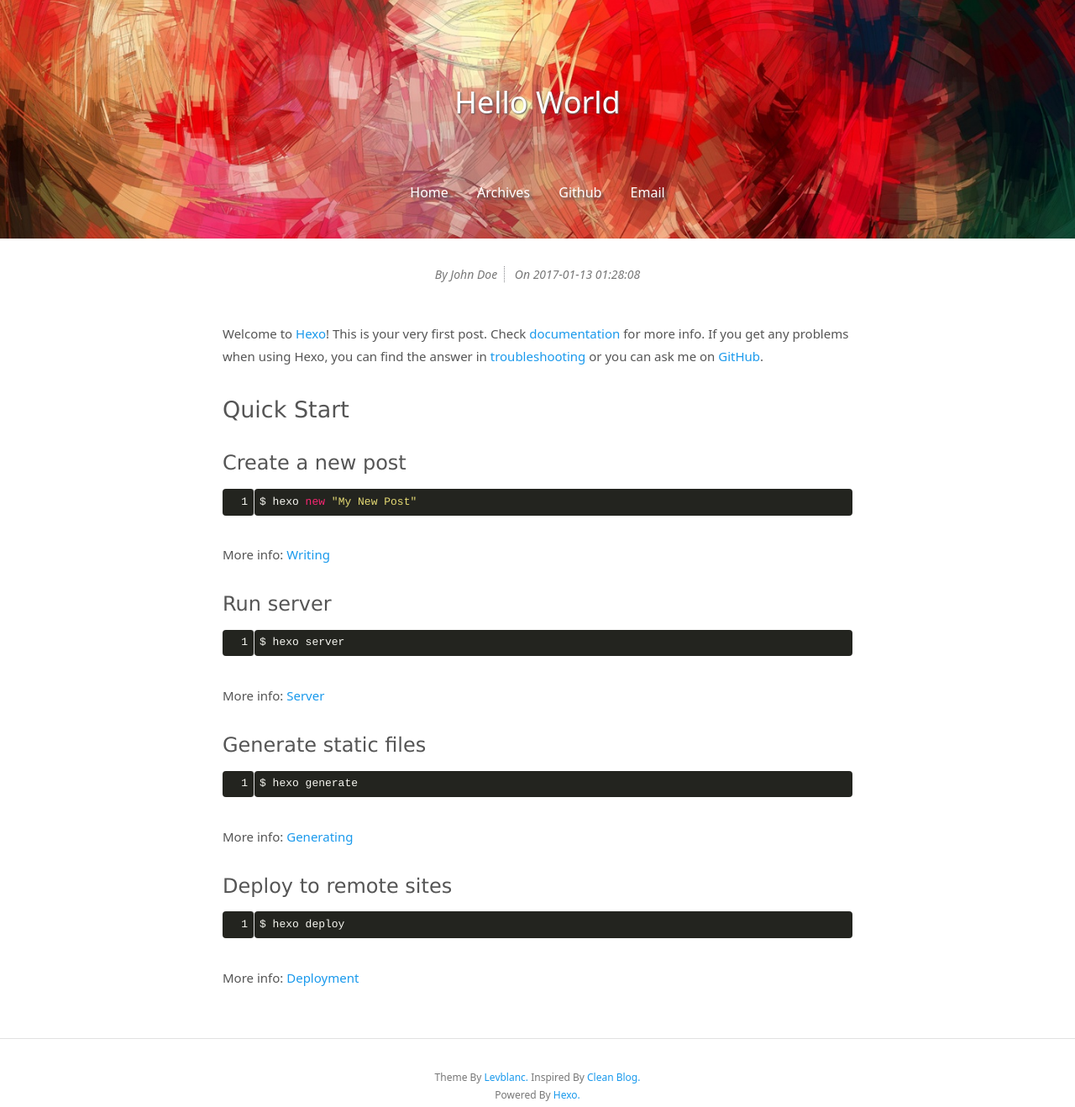
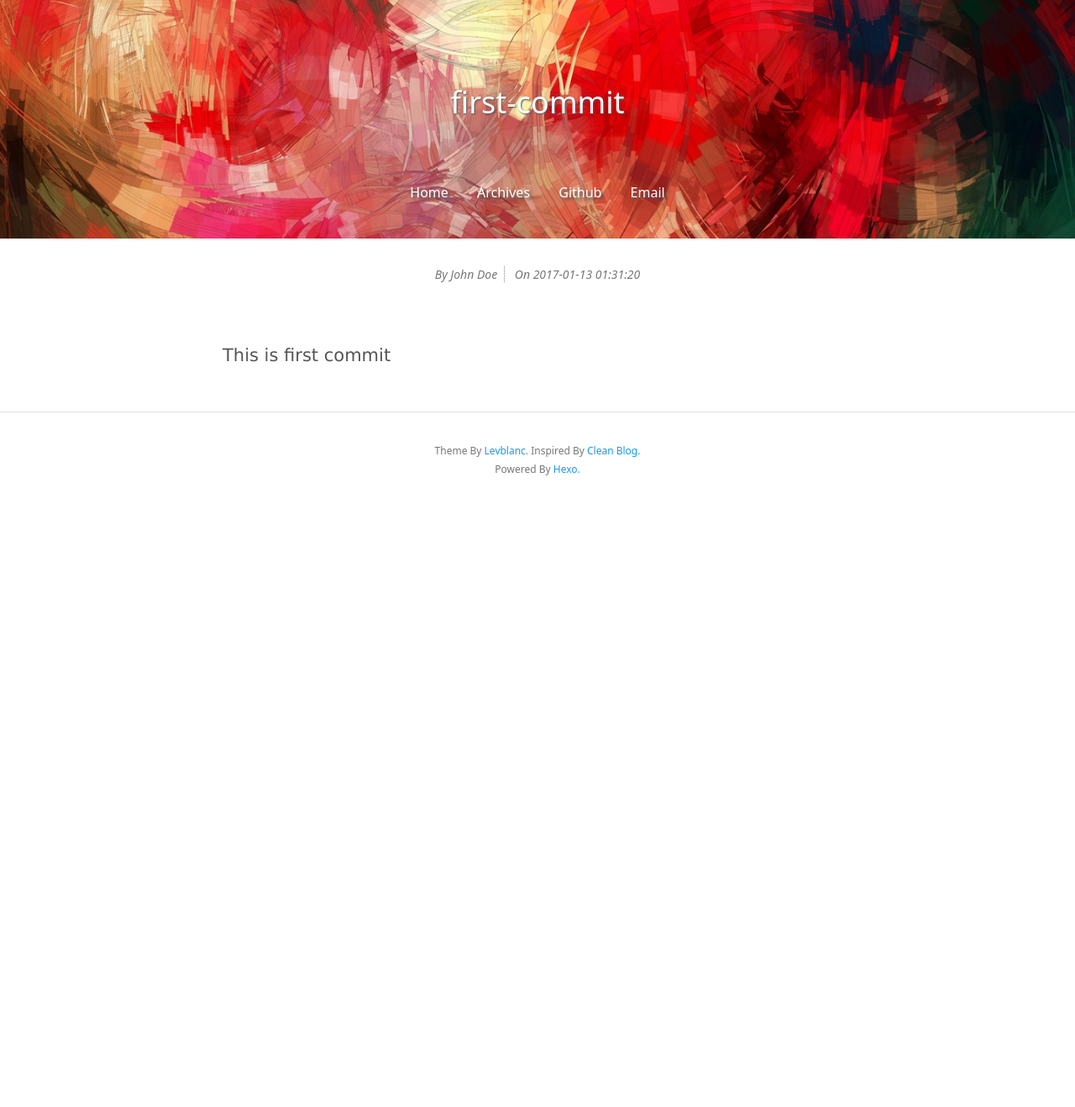
Before and after one commit to harmansecurity/harmansecurity.github.io, a plain HTML site: page 2017/01/13/first-commit/index.html in a window 1280 px wide. Shown: the whole page at 84% size. After the commit the page ends 800 px from the top, so only its background shows below. Drawn offline with Linux system fonts and the light colour scheme.

Commit message:
Site updated: 2017-01-13 01:31:26

```diff
--- a/2017/01/13/hello-world/index.html
+++ b/2017/01/13/first-commit/index.html
@@ -8,7 +8,7 @@
   <meta name="description" content="">
   <meta name="author" content="John Doe">
   <!-- Open Graph Data -->
-  <meta property="og:title" content="Hello World"/>
+  <meta property="og:title" content="first-commit"/>
   <meta property="og:description" content="" />
   <meta property="og:site_name" content="Hexo"/>
   <meta property="og:type" content="article" />
@@ -43,7 +43,7 @@
     <div class="row">
       <div class="col-lg-8 col-lg-offset-2 col-md-10 col-md-offset-1">
         <div class="page-title with-background-image">
-          <p class="title">Hello World</p>
+          <p class="title">first-commit</p>
           <p class="subtitle"></p>
         </div>
         <div class="site-menu with-background-image">
@@ -101,7 +101,7 @@
           <!-- Date -->
           <span class="date-time info">On
             <span class="date">2017-01-13</span>
-            <span class="time">01:28:08</span>
+            <span class="time">01:31:20</span>
           </span>
 
         </div>
@@ -109,16 +109,7 @@
 
         <!-- Post Main Content -->
         <div class="post-content">
-          <p>Welcome to <a href="https://hexo.io/" target="_blank" rel="external">Hexo</a>! This is your very first post. Check <a href="https://hexo.io/docs/" target="_blank" rel="external">documentation</a> for more info. If you get any problems when using Hexo, you can find the answer in <a href="https://hexo.io/docs/troubleshooting.html" target="_blank" rel="external">troubleshooting</a> or you can ask me on <a href="https://github.com/hexojs/hexo/issues" target="_blank" rel="external">GitHub</a>.</p>
-<h2 id="Quick-Start"><a href="#Quick-Start" class="headerlink" title="Quick Start"></a>Quick Start</h2><h3 id="Create-a-new-post"><a href="#Create-a-new-post" class="headerlink" title="Create a new post"></a>Create a new post</h3><figure class="highlight bash"><table><tr><td class="gutter"><pre><div class="line">1</div></pre></td><td class="code"><pre><div class="line">$ hexo new <span class="string">"My New Post"</span></div></pre></td></tr></table></figure>
-<p>More info: <a href="https://hexo.io/docs/writing.html" target="_blank" rel="external">Writing</a></p>
-<h3 id="Run-server"><a href="#Run-server" class="headerlink" title="Run server"></a>Run server</h3><figure class="highlight bash"><table><tr><td class="gutter"><pre><div class="line">1</div></pre></td><td class="code"><pre><div class="line">$ hexo server</div></pre></td></tr></table></figure>
-<p>More info: <a href="https://hexo.io/docs/server.html" target="_blank" rel="external">Server</a></p>
-<h3 id="Generate-static-files"><a href="#Generate-static-files" class="headerlink" title="Generate static files"></a>Generate static files</h3><figure class="highlight bash"><table><tr><td class="gutter"><pre><div class="line">1</div></pre></td><td class="code"><pre><div class="line">$ hexo generate</div></pre></td></tr></table></figure>
-<p>More info: <a href="https://hexo.io/docs/generating.html" target="_blank" rel="external">Generating</a></p>
-<h3 id="Deploy-to-remote-sites"><a href="#Deploy-to-remote-sites" class="headerlink" title="Deploy to remote sites"></a>Deploy to remote sites</h3><figure class="highlight bash"><table><tr><td class="gutter"><pre><div class="line">1</div></pre></td><td class="code"><pre><div class="line">$ hexo deploy</div></pre></td></tr></table></figure>
-<p>More info: <a href="https://hexo.io/docs/deployment.html" target="_blank" rel="external">Deployment</a></p>
-
+          <h4 id="This-is-first-commit"><a href="#This-is-first-commit" class="headerlink" title="This is first commit"></a>This is first commit</h4>
         </div>
       </div>
     </div>
```
Also changed, not shown: archives/2017/01/index.html (+8 -0 lines), archives/2017/index.html (+8 -0 lines), archives/index.html (+8 -0 lines), index.html (+26 -0 lines).
